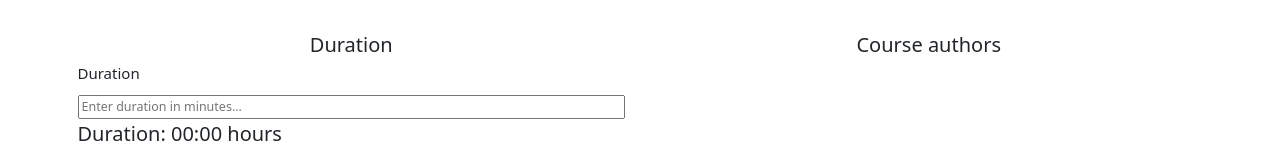
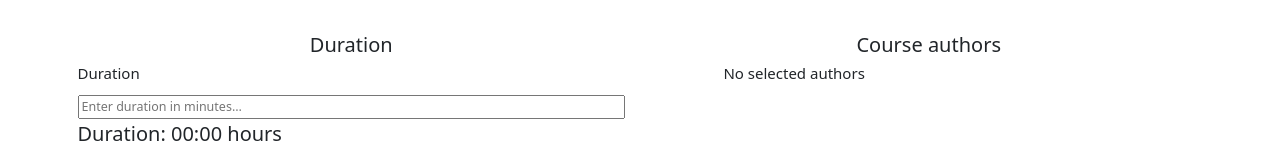
Before and after one commit to manovik/course-app, a React (Create React App) app: page / in a window 1280 px wide. Both pictures are taken after typing "Sample" into the empty fields and a click on the button "Add new course". Shown: the part 463-615 px from the top of the page. Built offline with nearby package versions, Linux system fonts and the light colour scheme.

Commit message:
refactor: create function to render course authors

```diff
--- a/src/components/CreateCourse/components/CourseAuthors/CourseAuthors.jsx
+++ b/src/components/CreateCourse/components/CourseAuthors/CourseAuthors.jsx
@@ -1,18 +1,10 @@
-import React, { useState, useEffect } from 'react';
+import React from 'react';
 import { GridTitle } from '@common/GridTitle';
 import { Author } from '@common/Author';
 import { Button } from '@common/Button';
 
 const CourseAuthors = ({ authors }) => {
-  const [currentAuthors, setCurrentAuthors] = useState([]);
-  useEffect(() => {
-    setCurrentAuthors(authors);
-    return () => {
-      setCurrentAuthors([]);
-    };
-  }, [authors]);
-
-  const getAuthors = (aut) => {
+  const getAuthor = (aut) => {
     return (
       <Author key={aut.id} authorName={aut.name} className='m-2'>
         <Button
@@ -24,10 +16,18 @@ const CourseAuthors = ({ authors }) => {
     );
   };
 
+  const renderAuthors = () => {
+    return authors.length ? (
+      authors.map(getAuthor)
+    ) : (
+      <span>No selected authors</span>
+    );
+  };
+
   return (
     <>
       <GridTitle title='Course authors' />
-      <div className='w-75 mx-auto'>{currentAuthors.map(getAuthors)}</div>
+      <div className='w-75 mx-auto'>{renderAuthors()}</div>
     </>
   );
 };
```
